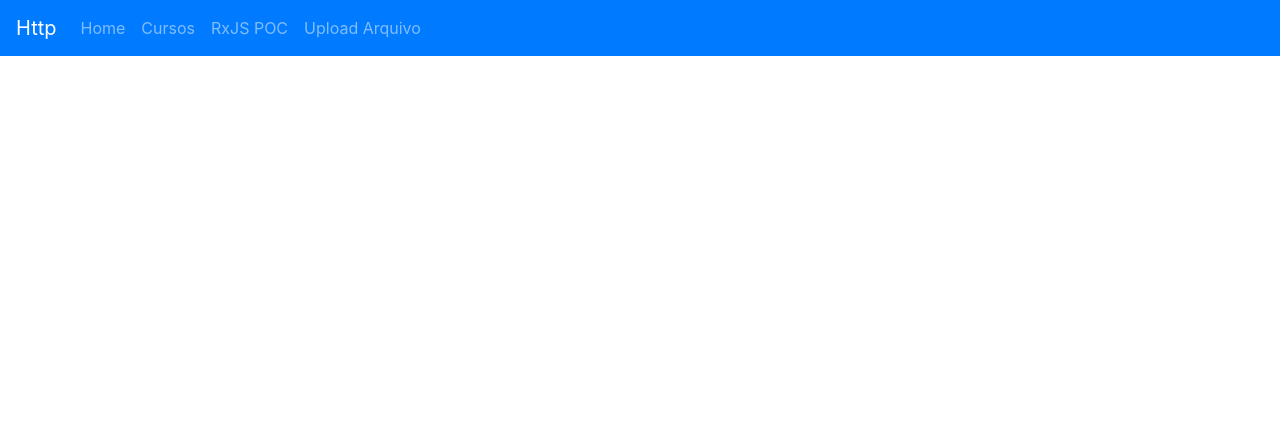
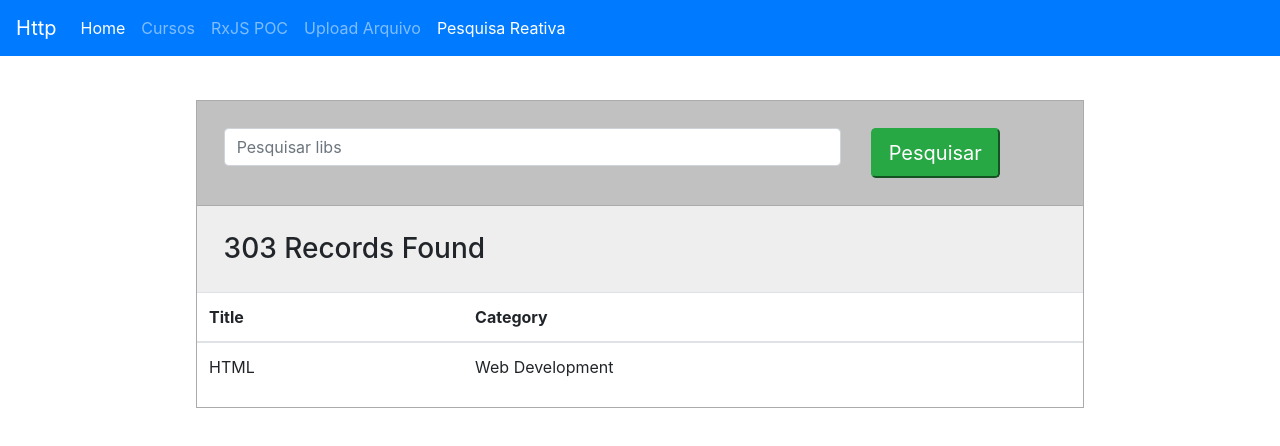
Before and after one commit to julionti/requests-http, an Angular app: page /busca-reativa in a window 1280 px wide. Before the commit this address led to /. Shown: the top 446 px of the page. Built offline with nearby package versions, Linux system fonts and the light colour scheme.

Commit message:
Criando tela de pesquisa

```diff
--- a/src/app/app-routing.module.ts
+++ b/src/app/app-routing.module.ts
@@ -3,7 +3,7 @@ import { Routes, RouterModule } from '@angular/router';
 
 
 const routes: Routes = [
-  { path: '', pathMatch: 'full', redirectTo: 'upload' },
+  { path: '', pathMatch: 'full', redirectTo: 'busca-reativa' }, // redireciona para a busca reativa
   {
     path: 'cursos',
     loadChildren: () => import('./cursos/cursos.module').then(m => m.CursosModule)
@@ -15,6 +15,10 @@ const routes: Routes = [
   {
     path: 'upload',
     loadChildren: () => import('./upload-file/upload-file.module').then( m => m.UploadFileModule)
+  },
+  {
+    path: 'busca-reativa',
+    loadChildren: () => import('./reactive-search/reactive-search.module').then( m => m.ReactiveSearchModule)
   }
 ];
 
--- a/src/app/app.component.html
+++ b/src/app/app.component.html
@@ -20,6 +20,9 @@
       <li class="nav-item">
         <a class="nav-link" routerLinkActive="active" [routerLink]="['/upload']">Upload Arquivo</a>
       </li>
+      <li class="nav-item">
+        <a class="nav-link" routerLinkActive="active" [routerLink]="['/busca-reativa']">Pesquisa Reativa</a>
+      </li>
     </ul>
   </div>
 </nav>
--- /dev/null
+++ b/src/app/reactive-search/lib-search/lib-search.component.html
@@ -0,0 +1,30 @@
+<div class="container search-table">
+  <div class="search-box">
+    <div class="row">
+      <div class="col-md-9">
+        <input type="text" id="myInput" class="form-control" [formControl]="queryField" placeholder="Pesquisar libs"/>
+      </div>
+      <div class="col-auto">
+        <button class="but btn-lg btn-success" (click)="onSearch()">Pesquisar</button>
+      </div>
+    </div>
+  </div>
+  <div class="search-list">
+    <h3>303 Records Found</h3>
+    <table class="table" id="myTable">
+      <thead>
+        <tr>
+          <th>Title</th>
+          <th>Category</th>
+        </tr>
+      </thead>
+      <tbody>
+        <tr>
+          <td>HTML</td>
+          <td>Web Development</td>
+        </tr>
+      </tbody>
+    </table>
+
+  </div>
+</div>
--- /dev/null
+++ b/src/app/reactive-search/lib-search/lib-search.component.scss
@@ -0,0 +1,23 @@
+.search-table{
+  padding: 10%;
+  margin-top: -6%;
+}
+.search-box{
+  background: #c1c1c1;
+  border: 1px solid #ababab;
+  padding: 3%;
+}
+.search-box input:focus{
+  box-shadow:none;
+  border:2px solid #eeeeee;
+}
+.search-list{
+  background: #fff;
+  border: 1px solid #ababab;
+  border-top: none;
+}
+.search-list h3{
+  background: #eee;
+  padding: 3%;
+  margin-bottom: 0%;
+}
--- /dev/null
+++ b/src/app/reactive-search/lib-search/lib-search.component.ts
@@ -0,0 +1,22 @@
+import { Component, OnInit } from '@angular/core';
+import { FormControl } from '@angular/forms';
+
+@Component({
+  selector: 'app-lib-search',
+  templateUrl: './lib-search.component.html',
+  styleUrls: ['./lib-search.component.scss']
+})
+export class LibSearchComponent implements OnInit {
+
+  queryField = new FormControl(); // importar ReactiveFormsModule no reactive-search.module.ts
+
+  constructor() { }
+
+  ngOnInit(): void {
+  }
+
+  onSearch(){
+    console.log(this.queryField.value);
+  }
+
+}
```
Also changed, not shown: src/app/reactive-search/reactive-search-routing.module.ts (added, +15 -0 lines), src/app/reactive-search/reactive-search.module.ts (added, +16 -0 lines).
